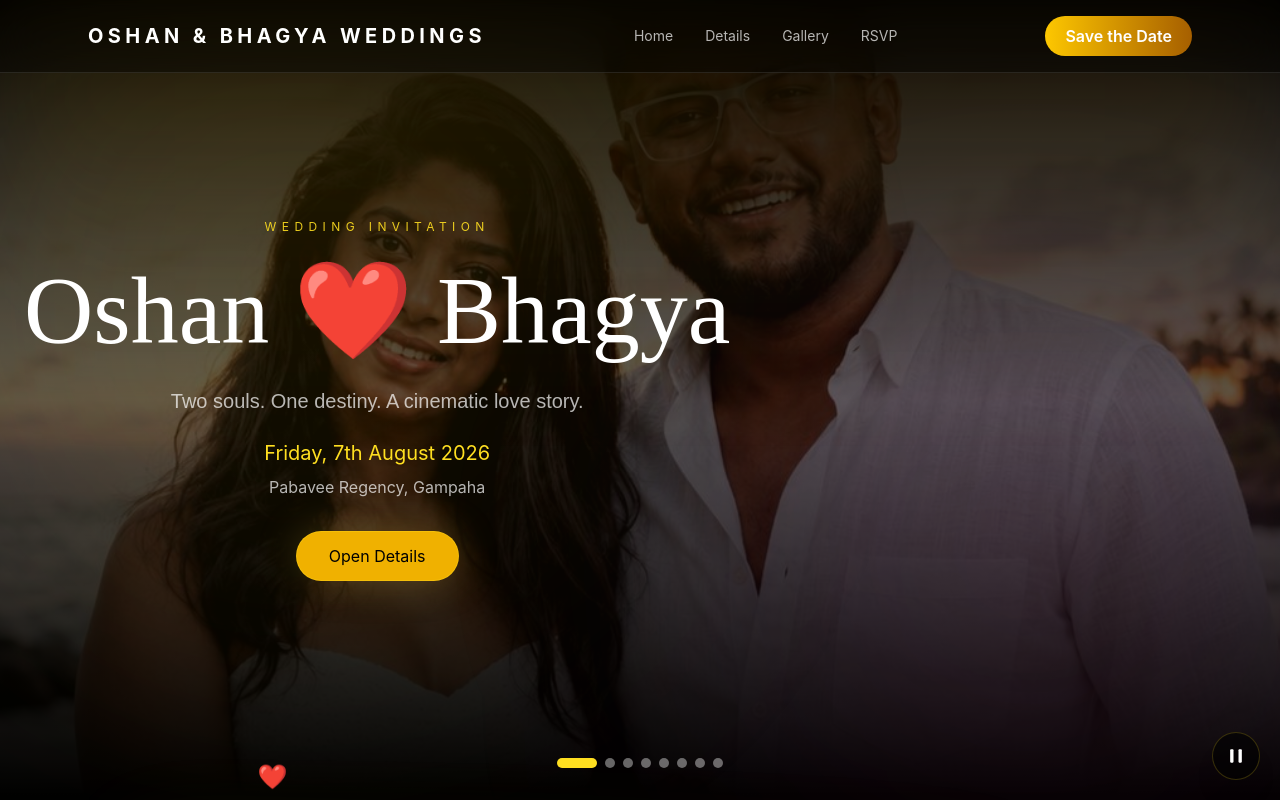
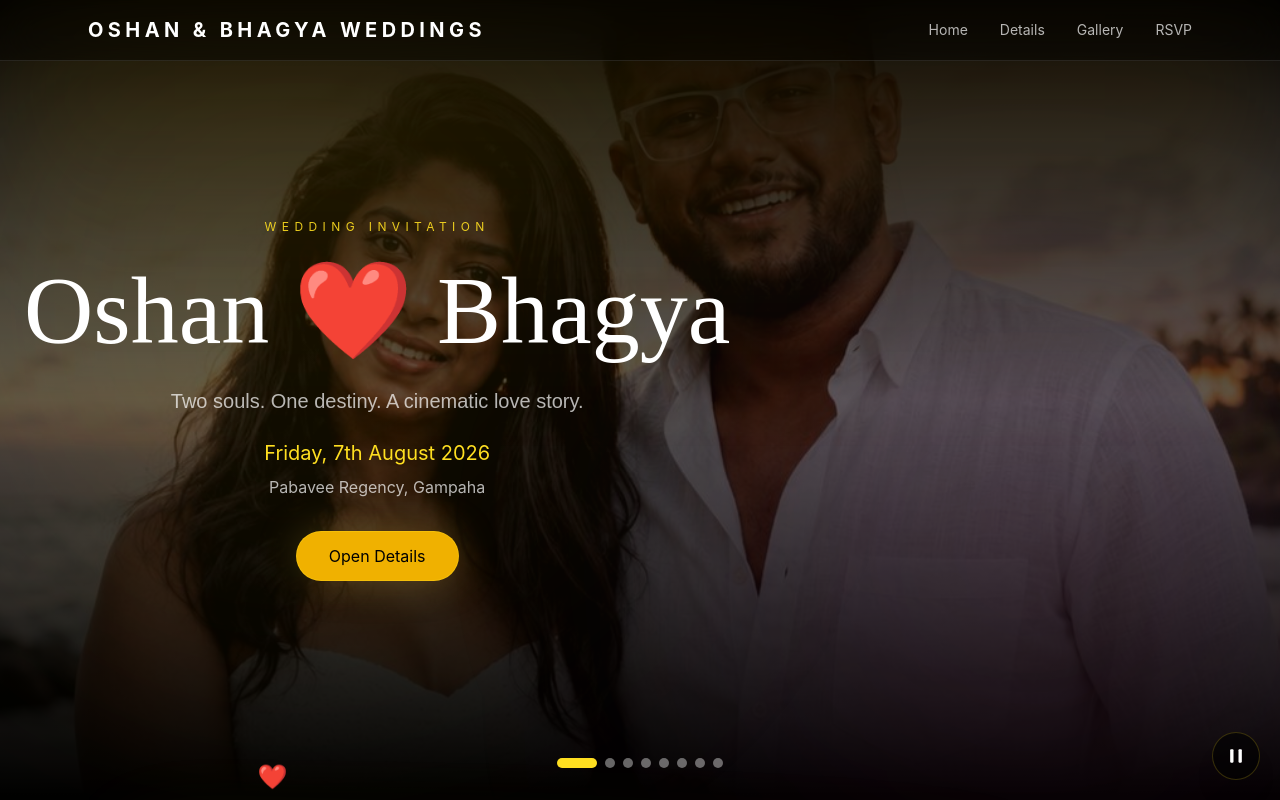
Before and after one commit to kavin1231/OSHAN-BHAGYA, a React (Vite) app in the folder Desktop/oshan_bhagya/oshan-bhagya/: page / in a window 1280 px wide. Both pictures are taken after a click on the button "Open Invitation". Shown: the top 800 px of the page. Built offline with nearby package versions, Linux system fonts and the light colour scheme.

Commit message:
chore(navbar): remove header Save the Date button

```diff
--- a/Desktop/oshan_bhagya/oshan-bhagya/src/components/Navbar.jsx
+++ b/Desktop/oshan_bhagya/oshan-bhagya/src/components/Navbar.jsx
@@ -35,12 +35,7 @@ export default function Navbar() {
           ))}
         </div>
 
-        <a
-          href="#rsvp"
-          className="rounded-full bg-gradient-to-r from-yellow-400 to-yellow-700 px-5 py-2 font-semibold text-black transition hover:scale-105 hover:shadow-[0_16px_40px_rgba(212,175,55,0.25)]"
-        >
-          Save the Date
-        </a>
+        {/* Save the Date button removed per request */}
       </div>
     </motion.nav>
   );
```
